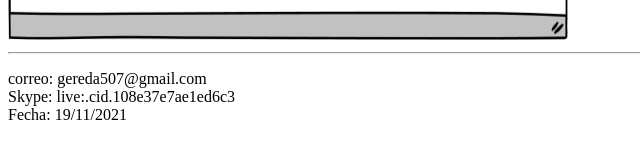
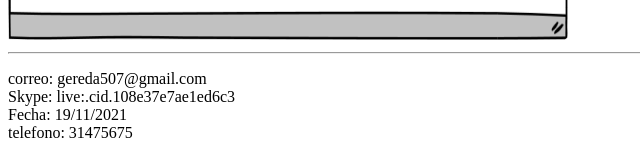
Before and after one commit to Juve03/DWS-Jenier-gereda, a plain HTML site: page fase-2/design.html in a window 1280 px wide. Shown: the part 3429-3584 px from the top of the page, without its empty margins (0-640 px from the left). Drawn offline with Linux system fonts and the light colour scheme.

Commit message:
actualizacion 4

```diff
--- a/fase-2/design.html
+++ b/fase-2/design.html
@@ -98,6 +98,7 @@ En la práctica, se trata la experiencia de usuario desde sus diferentes vertien
             correo: gereda507@gmail.com <br>
             Skype: live:.cid.108e37e7ae1ed6c3 <br>
             Fecha: 19/11/2021 <br>
+            telefono: 31475675
         </p>
     </footer>
 
```
